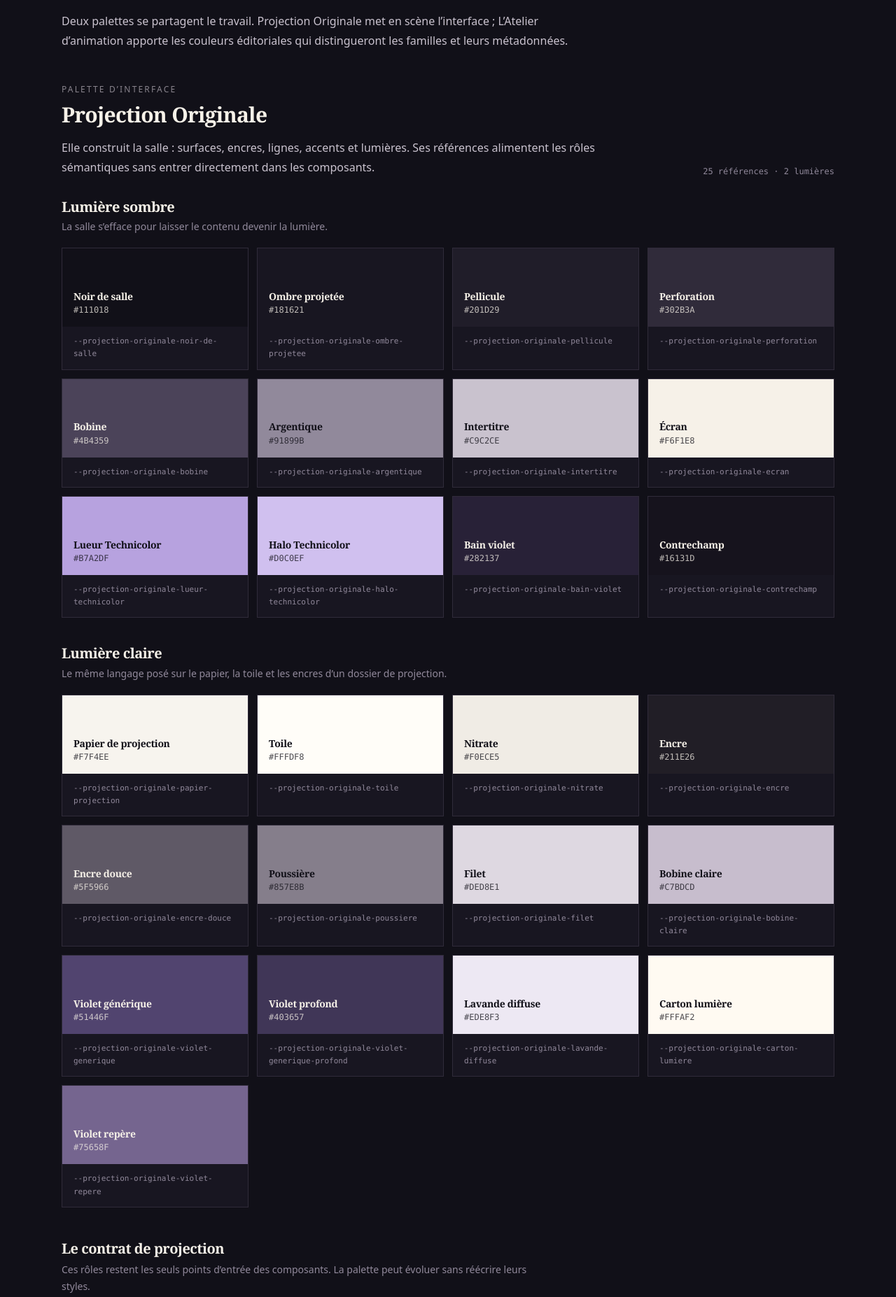
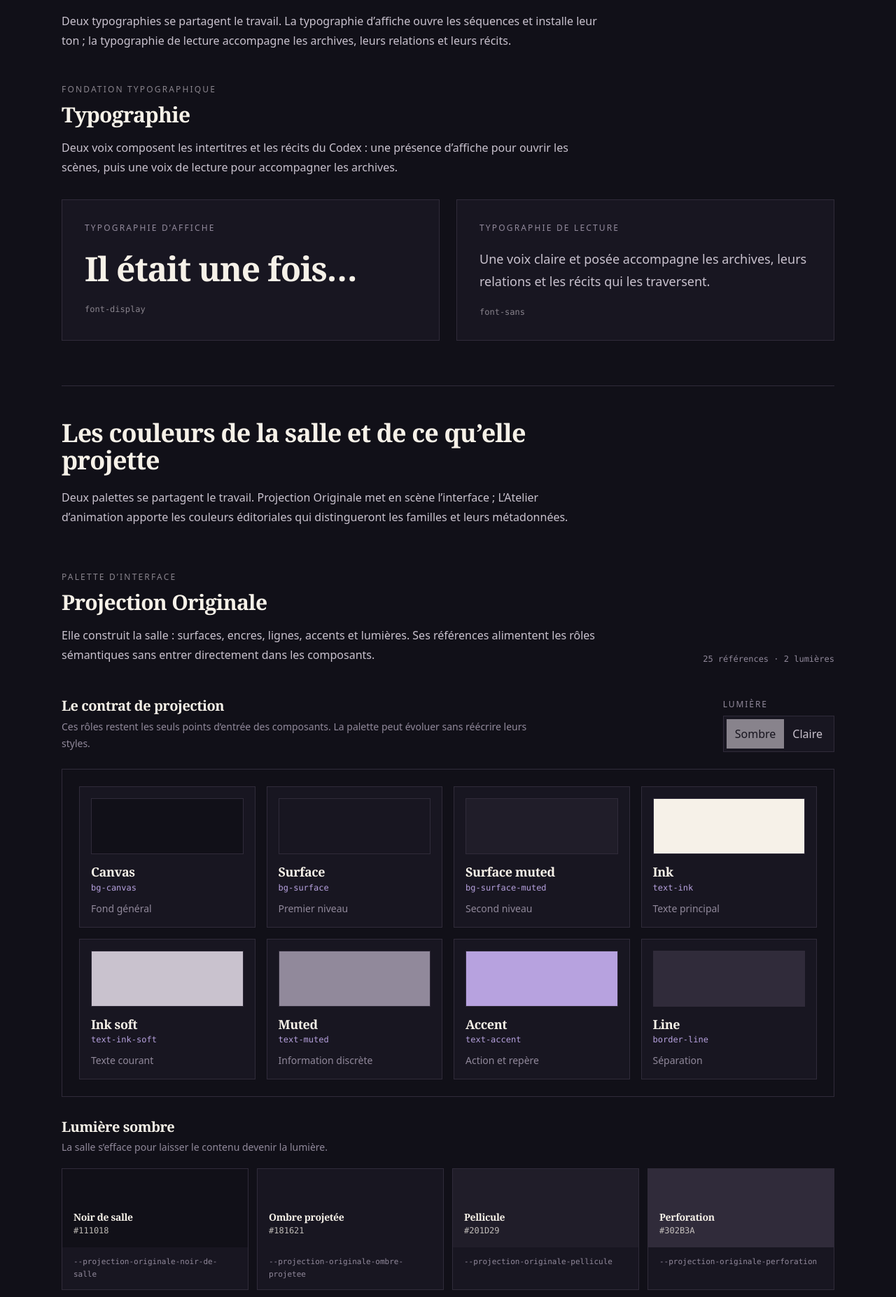
Before and after one commit to iamjulienjulien/ledisneyiste-codex, a Next.js app: page /atelier in a window 1280 px wide. Shown: the part 1632-3486 px from the top of the page at 70% size. Built offline with nearby package versions, Linux system fonts and the light colour scheme.

Commit message:
🎨 Mise en scène > La Pellicule ordonne ses fondations > 🐭 Julien

```diff
--- a/src/app/atelier/_components/PalettesPellicule.tsx
+++ b/src/app/atelier/_components/PalettesPellicule.tsx
@@ -1,4 +1,6 @@
-import { PixieSymbol } from "@/components/ui/PixieSymbol";
+"use client";
+
+import { useState } from "react";
 
 type CouleurReference = {
     nom: string;
@@ -237,18 +239,6 @@ const rolesSemantiques = [
     ["Line", "border-line", "bg-line", "Séparation"],
 ] as const;
 
-const portes = [
-    [
-        "Personnages",
-        "Rouge crayon",
-        "--atelier-famille-personnages",
-        "personnages",
-    ],
-    ["Créateurs", "Jaune lampe", "--atelier-famille-createurs", "createurs"],
-    ["Œuvres", "Gouache", "--atelier-famille-oeuvres", "oeuvres"],
-    ["Époques", "Vert cellulo", "--atelier-famille-epoques", "epoques"],
-] as const;
-
 function Nuancier({ couleurs }: { couleurs: readonly CouleurReference[] }) {
     return (
         <div className="mt-5 grid gap-3 sm:grid-cols-2 lg:grid-cols-3 xl:grid-cols-4">
@@ -284,8 +274,69 @@ function Nuancier({ couleurs }: { couleurs: readonly CouleurReference[] }) {
 }
 
 export function PalettesPellicule() {
+    const [lumiere, setLumiere] = useState<"sombre" | "claire">("sombre");
+
     return (
         <div className="mt-12 space-y-16">
+            <section aria-labelledby="typographie-pellicule">
+                <div className="max-w-3xl">
+                    <p className="text-xs font-medium uppercase tracking-[0.18em] text-accent">
+                        Fondation typographique
+                    </p>
+                    <h3
+                        id="typographie-pellicule"
+                        className="mt-3 text-3xl text-ink"
+                    >
+                        Typographie
+                    </h3>
+                    <p className="mt-4 leading-7 text-ink-soft">
+                        Deux voix composent les intertitres et les récits du
+                        Codex : une présence d’affiche pour ouvrir les scènes,
+                        puis une voix de lecture pour accompagner les archives.
+                    </p>
+                </div>
+
+                <div className="mt-8 grid gap-6 lg:grid-cols-2">
+                    <article className="border border-line bg-surface p-6 sm:p-8">
+                        <p className="text-xs font-medium uppercase tracking-[0.18em] text-muted">
+                            Typographie d’affiche
+                        </p>
+                        <p className="mt-5 font-display text-4xl font-semibold leading-tight tracking-tight text-ink sm:text-5xl">
+                            Il était une fois…
+                        </p>
+                        <p className="mt-5 font-mono text-xs text-accent">
+                            font-display
+                        </p>
+                    </article>
+
+                    <article className="border border-line bg-surface p-6 sm:p-8">
+                        <p className="text-xs font-medium uppercase tracking-[0.18em] text-muted">
+                            Typographie de lecture
+                        </p>
+                        <p className="mt-5 max-w-lg text-lg leading-8 text-ink-soft">
+                            Une voix claire et posée accompagne les archives,
+                            leurs relations et les récits qui les traversent.
+                        </p>
+                        <p className="mt-5 font-mono text-xs text-accent">
+                            font-sans
+                        </p>
+                    </article>
+                </div>
+            </section>
+
+            <div className="space-y-16 border-t border-line pt-12">
+                <div className="max-w-3xl">
+                    <h3 className="text-4xl text-ink">
+                        Les couleurs de la salle et de ce qu’elle projette
+                    </h3>
+                    <p className="mt-5 leading-7 text-ink-soft">
+                        Deux palettes se partagent le travail. Projection
+                        Originale met en scène l’interface ; L’Atelier
+                        d’animation apporte les couleurs éditoriales qui
+                        distingueront les familles et leurs métadonnées.
+                    </p>
+                </div>
+
                 <section aria-labelledby="projection-originale-palette">
                     <div className="grid gap-5 lg:grid-cols-[minmax(0,1fr)_auto] lg:items-end">
                         <div className="max-w-3xl">
@@ -299,15 +350,94 @@ export function PalettesPellicule() {
                                 Projection Originale
                             </h3>
                             <p className="mt-4 leading-7 text-ink-soft">
-                            Elle construit la salle : surfaces, encres, lignes,
-                            accents et lumières. Ses références alimentent les
-                            rôles sémantiques sans entrer directement dans les
-                            composants.
+                                Elle construit la salle : surfaces, encres,
+                                lignes, accents et lumières. Ses références
+                                alimentent les rôles sémantiques sans entrer
+                                directement dans les composants.
                             </p>
                         </div>
                         <p className="font-mono text-xs text-muted">
                             25 références · 2 lumières
                         </p>
+                    </div>
+
+                    <div className="mt-12">
+                        <div className="flex flex-col gap-5 sm:flex-row sm:items-end sm:justify-between">
+                            <div>
+                                <h4 className="text-xl text-ink">
+                                    Le contrat de projection
+                                </h4>
+                                <p className="mt-2 max-w-2xl text-sm leading-6 text-muted">
+                                    Ces rôles restent les seuls points d’entrée
+                                    des composants. La palette peut évoluer sans
+                                    réécrire leurs styles.
+                                </p>
+                            </div>
+
+                            <div>
+                                <p className="text-xs font-medium uppercase tracking-[0.16em] text-muted">
+                                    Lumière
+                                </p>
+                                <div
+                                    role="group"
+                                    aria-label="Lumière du contrat de projection"
+                                    className="mt-2 inline-flex border border-line bg-surface p-1"
+                                >
+                                    {(["sombre", "claire"] as const).map(
+                                        (option) => (
+                                            <button
+                                                key={option}
+                                                type="button"
+                                                aria-pressed={
+                                                    lumiere === option
+                                                }
+                                                onClick={() =>
+                                                    setLumiere(option)
+                                                }
+                                                className={`px-3 py-2 text-sm font-medium capitalize transition-colors ${
+                                                    lumiere === option
+                                                        ? "bg-accent text-accent-contrast"
+                                                        : "text-ink-soft hover:bg-surface-muted hover:text-ink"
+                                                }`}
+                                            >
+                                                {option}
+                                            </button>
+                                        ),
+                                    )}
+                                </div>
+                            </div>
+                        </div>
+
+                        <div
+                            data-projection="originale"
+                            data-lumiere={lumiere}
+                            className="mt-6 border border-line bg-canvas p-5 sm:p-6"
+                        >
+                            <div className="grid gap-4 sm:grid-cols-2 lg:grid-cols-4">
+                                {rolesSemantiques.map(
+                                    ([nom, token, classe, usage]) => (
+                                        <article
+                                            key={nom}
+                                            className="border border-line bg-surface p-4"
+                                        >
+                                            <div
+                                                aria-hidden="true"
+                                                className={`h-20 border border-line ${classe}`}
+                                            />
+                                            <h5 className="mt-4 font-sans text-lg font-medium tracking-normal text-ink">
+                                                {nom}
+                                            </h5>
+                                            <p className="mt-1 font-mono text-xs text-accent">
+                                                {token}
+                                            </p>
+                                            <p className="mt-3 text-sm text-muted">
+                                                {usage}
+                                            </p>
+                                        </article>
+                                    ),
+                                )}
+                            </div>
+                        </div>
                     </div>
 
                     <div className="mt-8">
@@ -326,39 +456,6 @@ export function PalettesPellicule() {
                             encres d’un dossier de projection.
                         </p>
                         <Nuancier couleurs={projectionClaire} />
-                </div>
-
-                <div className="mt-12">
-                    <h4 className="text-xl text-ink">
-                        Le contrat de projection
-                    </h4>
-                    <p className="mt-2 max-w-2xl text-sm leading-6 text-muted">
-                        Ces rôles restent les seuls points d’entrée des
-                        composants. La palette peut évoluer sans réécrire leurs
-                        styles.
-                    </p>
-                    <div className="mt-6 grid gap-4 sm:grid-cols-2 lg:grid-cols-4">
-                        {rolesSemantiques.map(([nom, token, classe, usage]) => (
-                            <article
-                                key={nom}
-                                className="border border-line bg-surface p-4"
-                            >
-                                <div
-                                    aria-hidden="true"
-                                    className={`h-20 border border-line ${classe}`}
-                                />
-                                <h5 className="mt-4 font-sans text-lg font-medium tracking-normal text-ink">
-                                    {nom}
-                                </h5>
-                                <p className="mt-1 font-mono text-xs text-accent">
-                                    {token}
-                                </p>
-                                <p className="mt-3 text-sm text-muted">
-                                    {usage}
-                                </p>
-                            </article>
-                        ))}
-                    </div>
                     </div>
                 </section>
 
@@ -379,8 +476,8 @@ export function PalettesPellicule() {
                             </h3>
                             <p className="mt-4 leading-7 text-ink-soft">
                                 Elle colore ce qui est projeté : familles,
-                            métadonnées, badges et futurs symboles. Elle apporte
-                            des repères sans repeindre la salle.
+                                métadonnées, badges et futurs symboles. Elle
+                                apporte des repères sans repeindre la salle.
                             </p>
                         </div>
                         <p className="font-mono text-xs text-muted">
@@ -389,42 +486,48 @@ export function PalettesPellicule() {
                     </div>
 
                     <Nuancier couleurs={atelierAnimation} />
+                </section>
+            </div>
 
-                <div className="mt-10">
-                    <h4 className="text-xl text-ink">Les quatre portes</h4>
-                    <p className="mt-2 max-w-2xl text-sm leading-6 text-muted">
-                        Les premiers alias donnent une identité stable aux
-                        familles tout en conservant le nom technique «
-                        contributeurs » derrière la porte des Créateurs.
+            <section
+                aria-labelledby="formes-pellicule"
+                className="border-t border-line pt-12"
+            >
+                <div className="max-w-3xl">
+                    <p className="text-xs font-medium uppercase tracking-[0.18em] text-accent">
+                        Fondation géométrique
                     </p>
-                    <div className="mt-6 grid gap-px overflow-hidden border border-line bg-line sm:grid-cols-2 lg:grid-cols-4">
-                        {portes.map(([famille, couleur, token, slug]) => (
+                    <h3
+                        id="formes-pellicule"
+                        className="mt-3 text-3xl text-ink"
+                    >
+                        Formes
+                    </h3>
+                    <p className="mt-4 leading-7 text-ink-soft">
+                        Trois rayons règlent la douceur des cadres, des surfaces
+                        et des composants sans effacer leur construction
+                        graphique.
+                    </p>
+                </div>
+
+                <div className="mt-8 grid gap-6 sm:grid-cols-3">
+                    {[
+                        ["Petit", "rounded-small"],
+                        ["Moyen", "rounded-medium"],
+                        ["Grand", "rounded-large"],
+                    ].map(([nom, classe]) => (
                         <article
-                                key={famille}
-                                className="bg-surface p-5"
-                                style={{ borderTop: `4px solid var(${token})` }}
+                            key={nom}
+                            className={`border border-line bg-surface-muted p-6 ${classe}`}
                         >
-                                <PixieSymbol
-                                    registry="codex"
-                                    collection="index"
-                                    slug={slug}
-                                    size="xl"
-                                />
-                                <p className="mt-4 text-lg font-medium text-ink">
-                                    {famille}
+                            <p className="text-lg font-medium text-ink">
+                                {nom}
                             </p>
-                                <p
-                                    className="mt-2 text-sm font-medium"
-                                    style={{ color: `var(${token})` }}
-                                >
-                                    {couleur}
-                                </p>
-                                <p className="mt-4 overflow-x-auto font-mono text-[0.6875rem] text-muted">
-                                    {token}
+                            <p className="mt-2 font-mono text-xs text-accent">
+                                {classe}
                             </p>
                         </article>
                     ))}
-                    </div>
                 </div>
             </section>
         </div>
--- a/src/app/atelier/page.tsx
+++ b/src/app/atelier/page.tsx
@@ -196,64 +196,17 @@ export default function AtelierPage() {
                         01 · La Pellicule
                     </p>
                     <h2 id="pellicule-title" className="mt-3 text-4xl text-ink">
-                        Les couleurs de la salle et de ce qu’elle projette
+                        Les voix qui donnent corps à ce qui est projeté
                     </h2>
                     <p className="mt-5 leading-7 text-ink-soft">
-                        Deux palettes se partagent le travail. Projection
-                        Originale met en scène l’interface ; L’Atelier
-                        d’animation apporte les couleurs éditoriales qui
-                        distingueront les familles et leurs métadonnées.
+                        Deux typographies se partagent le travail. La
+                        typographie d’affiche ouvre les séquences et installe
+                        leur ton ; la typographie de lecture accompagne les
+                        archives, leurs relations et leurs récits.
                     </p>
                 </div>
 
                 <PalettesPellicule />
-
-                <div className="mt-16 grid gap-6 border-t border-line pt-12 lg:grid-cols-2">
-                    <article className="border border-line bg-surface p-6 sm:p-8">
-                        <p className="text-xs font-medium uppercase tracking-[0.18em] text-muted">
-                            Typographie d’affiche
-                        </p>
-                        <p className="mt-5 font-display text-4xl font-semibold leading-tight tracking-tight text-ink sm:text-5xl">
-                            Il était une fois…
-                        </p>
-                        <p className="mt-5 font-mono text-xs text-accent">
-                            font-display
-                        </p>
-                    </article>
-
-                    <article className="border border-line bg-surface p-6 sm:p-8">
-                        <p className="text-xs font-medium uppercase tracking-[0.18em] text-muted">
-                            Typographie de lecture
-                        </p>
-                        <p className="mt-5 max-w-lg text-lg leading-8 text-ink-soft">
-                            Une voix claire et posée accompagne les archives,
-                            leurs relations et les récits qui les traversent.
-                        </p>
-                        <p className="mt-5 font-mono text-xs text-accent">
-                            font-sans
-                        </p>
-                    </article>
-                </div>
-
-                <div className="mt-6 grid gap-6 sm:grid-cols-3">
-                    {[
-                        ["Petit", "rounded-small"],
-                        ["Moyen", "rounded-medium"],
-                        ["Grand", "rounded-large"],
-                    ].map(([nom, classe]) => (
-                        <article
-                            key={nom}
-                            className={`border border-line bg-surface-muted p-6 ${classe}`}
-                        >
-                            <p className="text-lg font-medium text-ink">
-                                {nom}
-                            </p>
-                            <p className="mt-2 font-mono text-xs text-accent">
-                                {classe}
-                            </p>
-                        </article>
-                    ))}
-                </div>
             </section>
 
             <section
```
Lines whose indentation alone changed are shown as unchanged.
